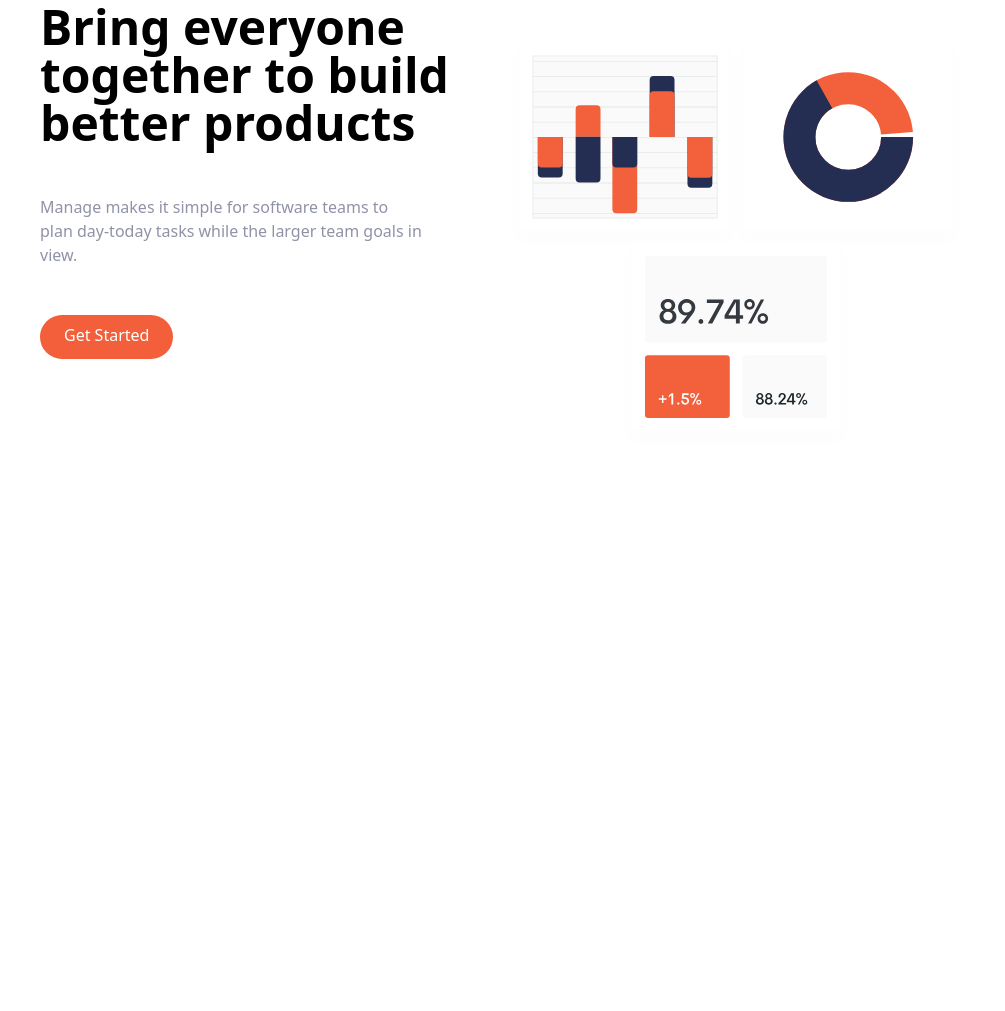
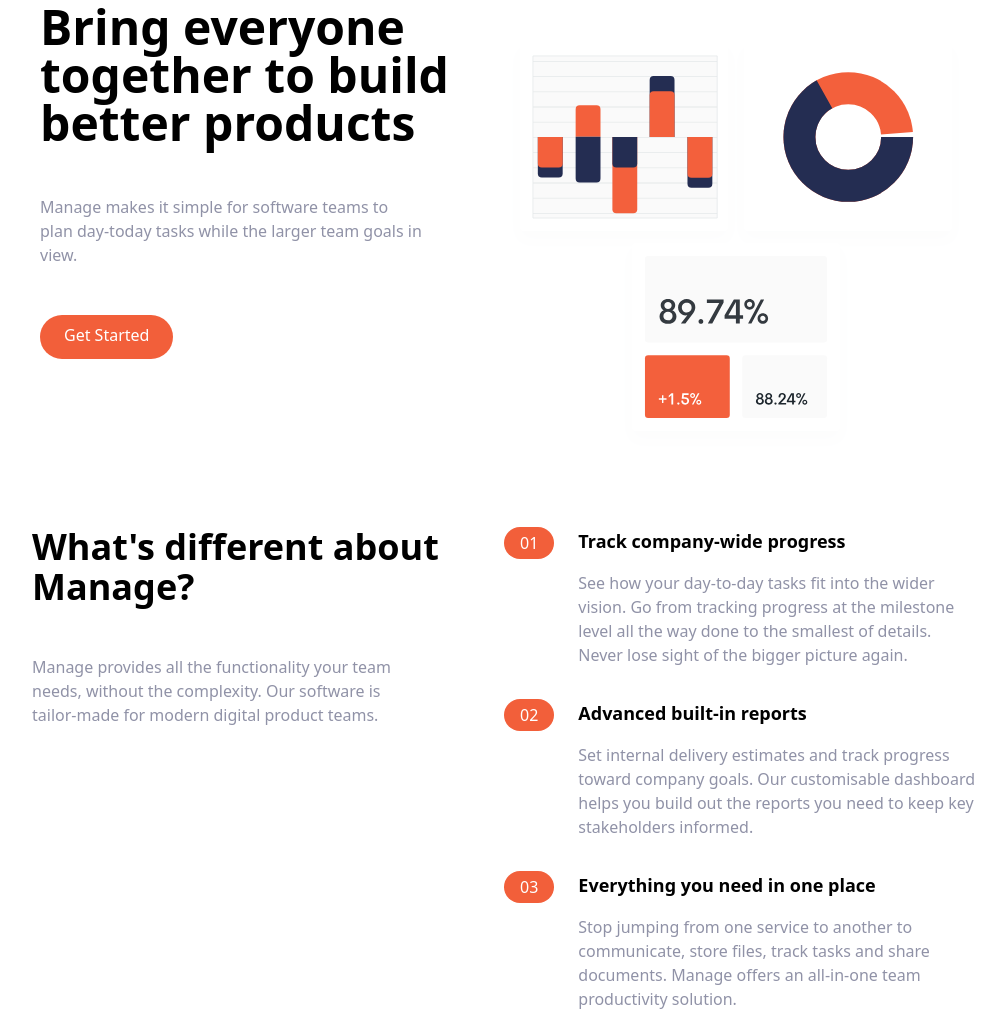
Before and after one commit to mariajbellido/landing-tailwindcss, a website: page public/index.html in a window 1280 px wide. Shown: the part 129-1140 px from the top of the page, without its empty margins (136-1141 px from the left). Before the commit the page ends 800 px from the top, so only its background shows below. Drawn offline with Linux system fonts and the light colour scheme.

Commit message:
Features section completed

```diff
--- a/public/index.html
+++ b/public/index.html
@@ -105,5 +105,136 @@
         </div>
       </div>
     </section>
+
+    <!--Features Section-->
+
+    <section id="features">
+      <!--Flex container-->
+      <div
+        class="
+          container
+          flex flex-col
+          px-4
+          mx-auto
+          mt-10
+          space-y-12
+          md:space-y-0 md:flex-row
+        "
+      >
+        <!-- What's Different-->
+        <div class="flex flex-col space-y-12 md:w-1/2">
+          <h2 class="max-w-md text-4xl font-bold text-center md:text-left">
+            What's different about Manage?
+          </h2>
+          <p class="max-w-sm text-center text-darkGrayishBlue md:text-left">
+            Manage provides all the functionality your team needs, without the
+            complexity. Our software is tailor-made for modern digital product
+            teams.
+          </p>
+        </div>
+        <!--Numbered List-->
+        <div class="flex flex-col space-y-8 md:w-1/2">
+          <!--List Item 1 -->
+          <div
+            class="
+              flex flex-col
+              space-y-3
+              md:space-y-0 md:space-x-6 md:flex-row
+            "
+          >
+            <!-- Heading-->
+            <div class="rounded-l-full bg-brightRedSupLight md:bg-transparent">
+              <div class="flex items-center space-x-2">
+                <div
+                  class="px-4 py-2 text-white rounded-full md:py-1 bg-brightRed"
+                >
+                  01
+                </div>
+                <h3 class="text-base font-bold md:mb-4 md:hidden">
+                  Track company-wide progress
+                </h3>
+              </div>
+            </div>
+            <div>
+              <h3 class="hidden mb-4 text-lg font-bold md:block">
+                Track company-wide progress
+              </h3>
+              <p class="text-darkGrayishBlue">
+                See how your day-to-day tasks fit into the wider vision. Go from
+                tracking progress at the milestone level all the way done to the
+                smallest of details. Never lose sight of the bigger picture
+                again.
+              </p>
+            </div>
+          </div>
+
+          <!--List Item 2 -->
+          <div
+            class="
+              flex flex-col
+              space-y-3
+              md:space-y-0 md:space-x-6 md:flex-row
+            "
+          >
+            <!-- Heading-->
+            <div class="rounded-l-full bg-brightRedSupLight md:bg-transparent">
+              <div class="flex items-center space-x-2">
+                <div
+                  class="px-4 py-2 text-white rounded-full md:py-1 bg-brightRed"
+                >
+                  02
+                </div>
+                <h3 class="text-base font-bold md:mb-4 md:hidden">
+                  Advanced built-in reports
+                </h3>
+              </div>
+            </div>
+            <div>
+              <h3 class="hidden mb-4 text-lg font-bold md:block">
+                Advanced built-in reports
+              </h3>
+              <p class="text-darkGrayishBlue">
+                Set internal delivery estimates and track progress toward
+                company goals. Our customisable dashboard helps you build out
+                the reports you need to keep key stakeholders informed.
+              </p>
+            </div>
+          </div>
+
+          <!--List Item 3 -->
+          <div
+            class="
+              flex flex-col
+              space-y-3
+              md:space-y-0 md:space-x-6 md:flex-row
+            "
+          >
+            <!-- Heading-->
+            <div class="rounded-l-full bg-brightRedSupLight md:bg-transparent">
+              <div class="flex items-center space-x-2">
+                <div
+                  class="px-4 py-2 text-white rounded-full md:py-1 bg-brightRed"
+                >
+                  03
+                </div>
+                <h3 class="text-base font-bold md:mb-4 md:hidden">
+                  Everything you need in one place
+                </h3>
+              </div>
+            </div>
+            <div>
+              <h3 class="hidden mb-4 text-lg font-bold md:block">
+                Everything you need in one place
+              </h3>
+              <p class="text-darkGrayishBlue">
+                Stop jumping from one service to another to communicate, store
+                files, track tasks and share documents. Manage offers an
+                all-in-one team productivity solution.
+              </p>
+            </div>
+          </div>
+        </div>
+      </div>
+    </section>
   </body>
 </html>
```
Also changed, not shown: public/css/tailwind.css.
